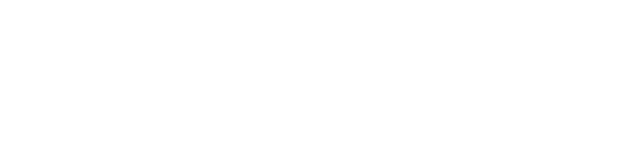
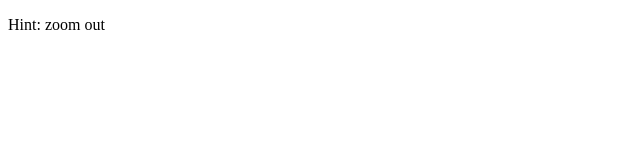
Before and after one commit to alontanay/alontanay.github.io, a plain HTML site: page sierpinski/index.html in a window 1280 px wide. Shown: the top 160 px of the page, without its empty margins (0-640 px from the left). Drawn offline with Linux system fonts and the light colour scheme.

Commit message:
Update index.html

```diff
--- a/sierpinski/index.html
+++ b/sierpinski/index.html
@@ -7,6 +7,7 @@
     <title>Sierpinski</title>
 </head>
 <body>
+    <p>Hint: zoom out</p>
     <canvas id="canvas"></canvas>
     <script src="main.js"></script>
 </body>
```
